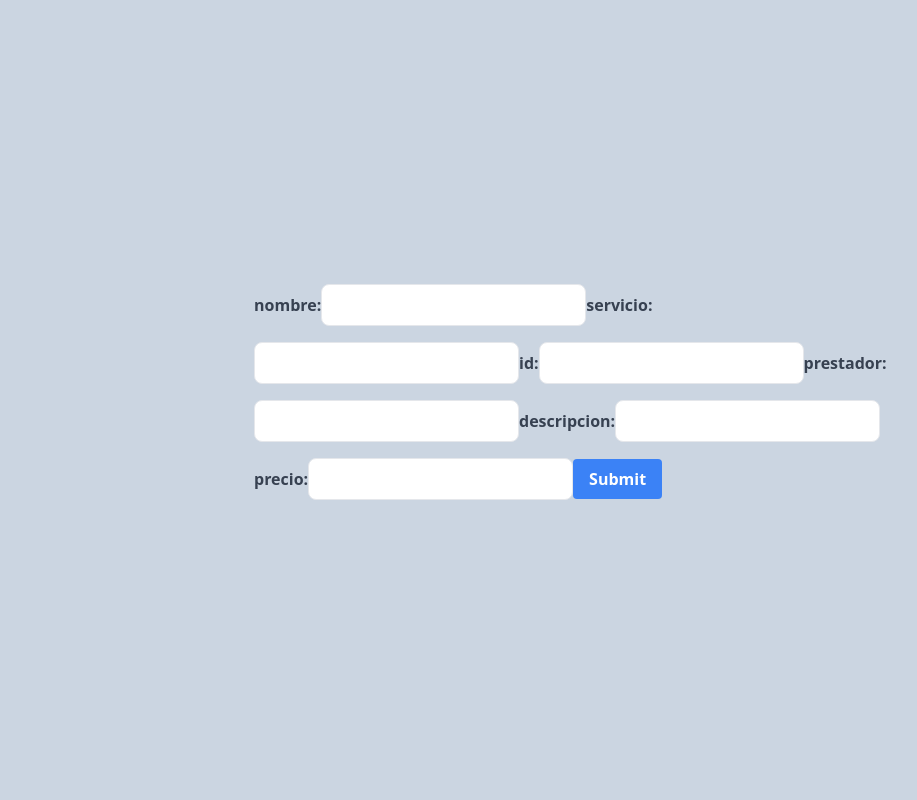
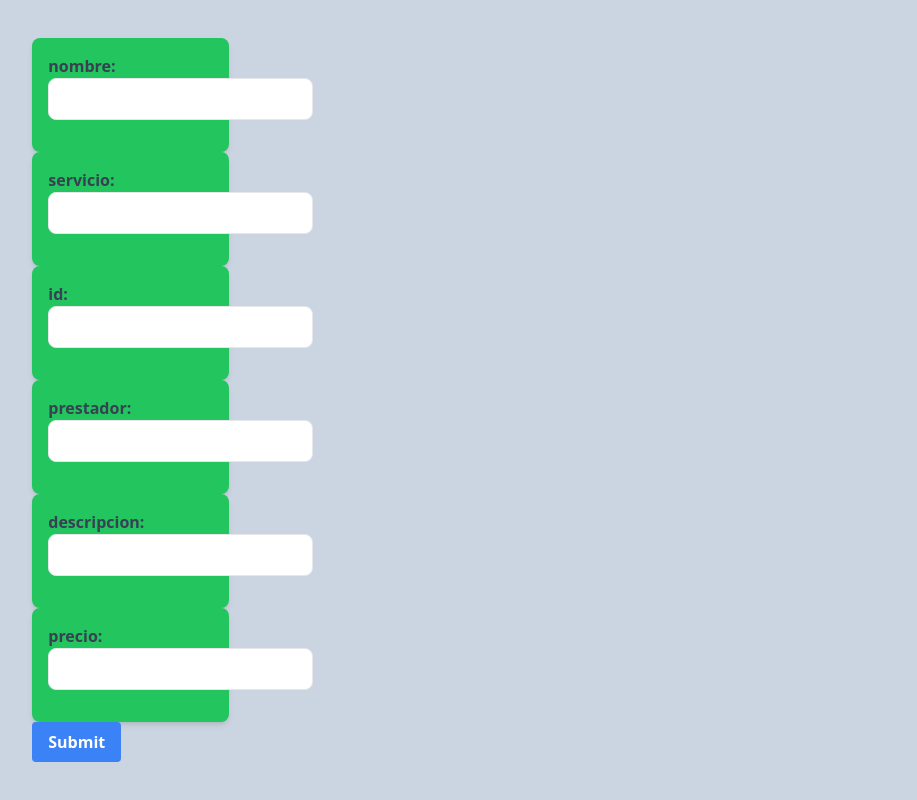
Before and after one commit to SBoteroP/FR33LANCE, a React (Create React App) app: page /Agregar_servicio in a window 1280 px wide. Shown: the whole page, without its empty margins (66-983 px from the left). Built offline with nearby package versions, Linux system fonts and the light colour scheme; no server answers.

Commit message:
arreglos pagina agregar servicio

```diff
--- a/src/components/Agregar_servicio.js
+++ b/src/components/Agregar_servicio.js
@@ -47,21 +47,30 @@ export function Agregar_servicio() {
     return (
       <form onSubmit={handleSubmit} className="flex items-center justify-center h-screen">
   <div className="w-1/2">
+    <div className="bg-green-500 p-4 rounded-lg shadow-md">
       <label htmlFor="name-input" className="mb-1 font-bold text-gray-700">nombre:</label>
       <input id="name-input" nombre="nombre" type="text" value={nombre} onChange={handlenombreChange} className="px-4 py-2 border rounded-lg focus:outline-none focus:ring-2 focus:ring-blue-500 mb-4" />
+    </div>
+    <div className="bg-green-500 p-4 rounded-lg shadow-md">
       <label htmlFor="servicio-input" className="mb-1 font-bold text-gray-700">servicio:</label>
       <input id="servicio-input" name="servicio" type="servicio" value={servicio} onChange={handleservicioChange} className="px-4 py-2 border rounded-lg focus:outline-none focus:ring-2 focus:ring-blue-500 mb-4" />
+    </div>
+    <div className="bg-green-500 p-4 rounded-lg shadow-md">
       <label htmlFor="id-input" className="mb-1 font-bold text-gray-700">id:</label>
       <input id="id-input" name="id" type="text" value={id} onChange={handleidChange} className="px-4 py-2 border rounded-lg focus:outline-none focus:ring-2 focus:ring-blue-500 mb-4" />
-
+    </div>
+    <div className="bg-green-500 p-4 rounded-lg shadow-md">
       <label htmlFor="name-input" className="mb-1 font-bold text-gray-700">prestador:</label>
       <input id="name-input" name="prestador" type="text" value={prestador} onChange={handleprestadorChange} className="px-4 py-2 border rounded-lg focus:outline-none focus:ring-2 focus:ring-blue-500 mb-4" />
-
+    </div>
+    <div className="bg-green-500 p-4 rounded-lg shadow-md">
       <label htmlFor="name-input" className="mb-1 font-bold text-gray-700">descripcion:</label>
       <input id="name-input" name="descripcion" type="text" value={descripcion} onChange={handledescripcionChange} className="px-4 py-2 border rounded-lg focus:outline-none focus:ring-2 focus:ring-blue-500 mb-4" />
-
+    </div>
+    <div className="bg-green-500 p-4 rounded-lg shadow-md">
       <label htmlFor="name-input" className="mb-1 font-bold text-gray-700">precio:</label>
       <input id="name-input" name="precio" type="text" value={precio} onChange={handleprecioChange} className="px-4 py-2 border rounded-lg focus:outline-none focus:ring-2 focus:ring-blue-500 mb-4" />
+    </div>
     <button type="submit" className="bg-blue-500 hover:bg-blue-700 text-white font-bold py-2 px-4 rounded">Submit</button>
   </div>
       </form>
```
Lines whose indentation alone changed are shown as unchanged.
